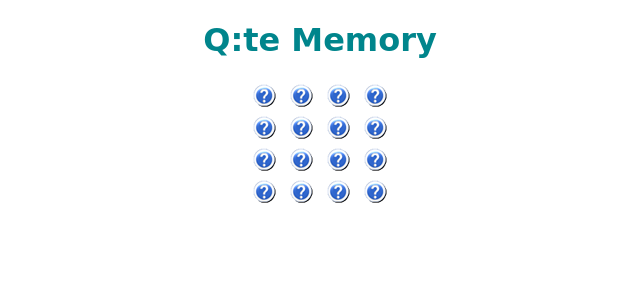
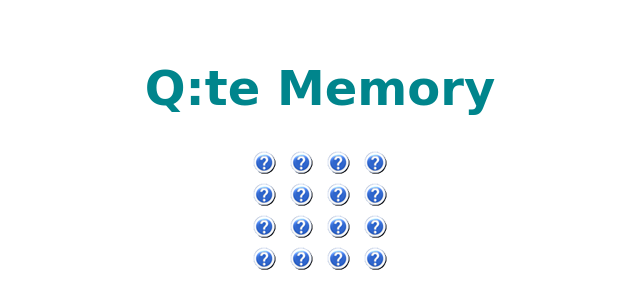
Before and after one commit to jnnrdn/qte-memory, a plain HTML site: page index.html in a window 1280 px wide. Shown: the whole page, without its empty margins (320-960 px from the left). Drawn offline with Linux system fonts and the light colour scheme; a web font is replaced by a local one.

Commit message:
Added more padding to top and increased header font size

```diff
--- a/style.css
+++ b/style.css
@@ -1,16 +1,17 @@
 body {
 	text-align: center;
+  padding-top: 20px;
 }
 #gameboard
 {
 	width: 150px;
 	margin:auto;
-	}
-
+}
 h1 {
   color: #00858C;
+  font-size: 3em;
   font-family: 'Oldenburg', cursive;
 }
 img {
 	border: none;
-	}
+}
```
